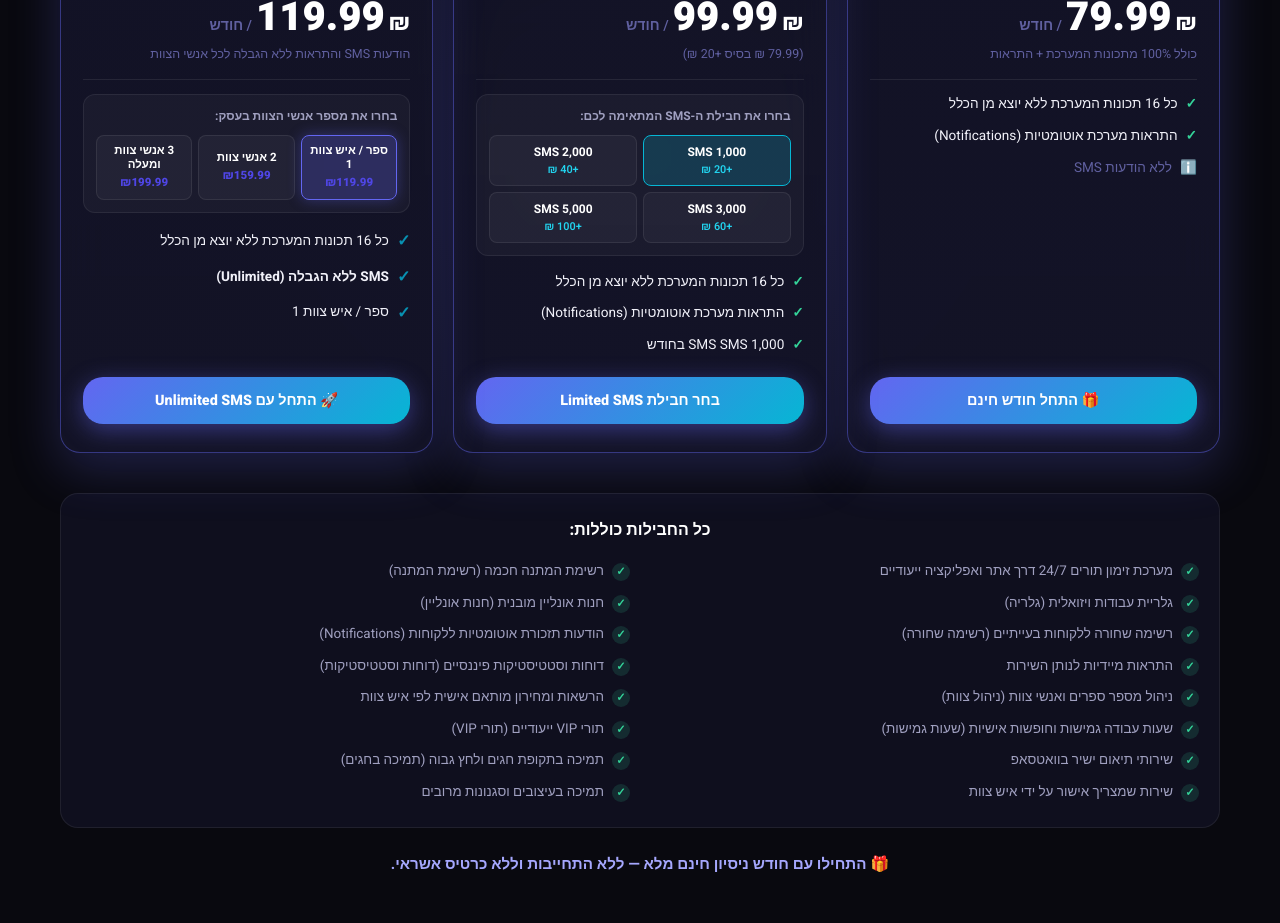
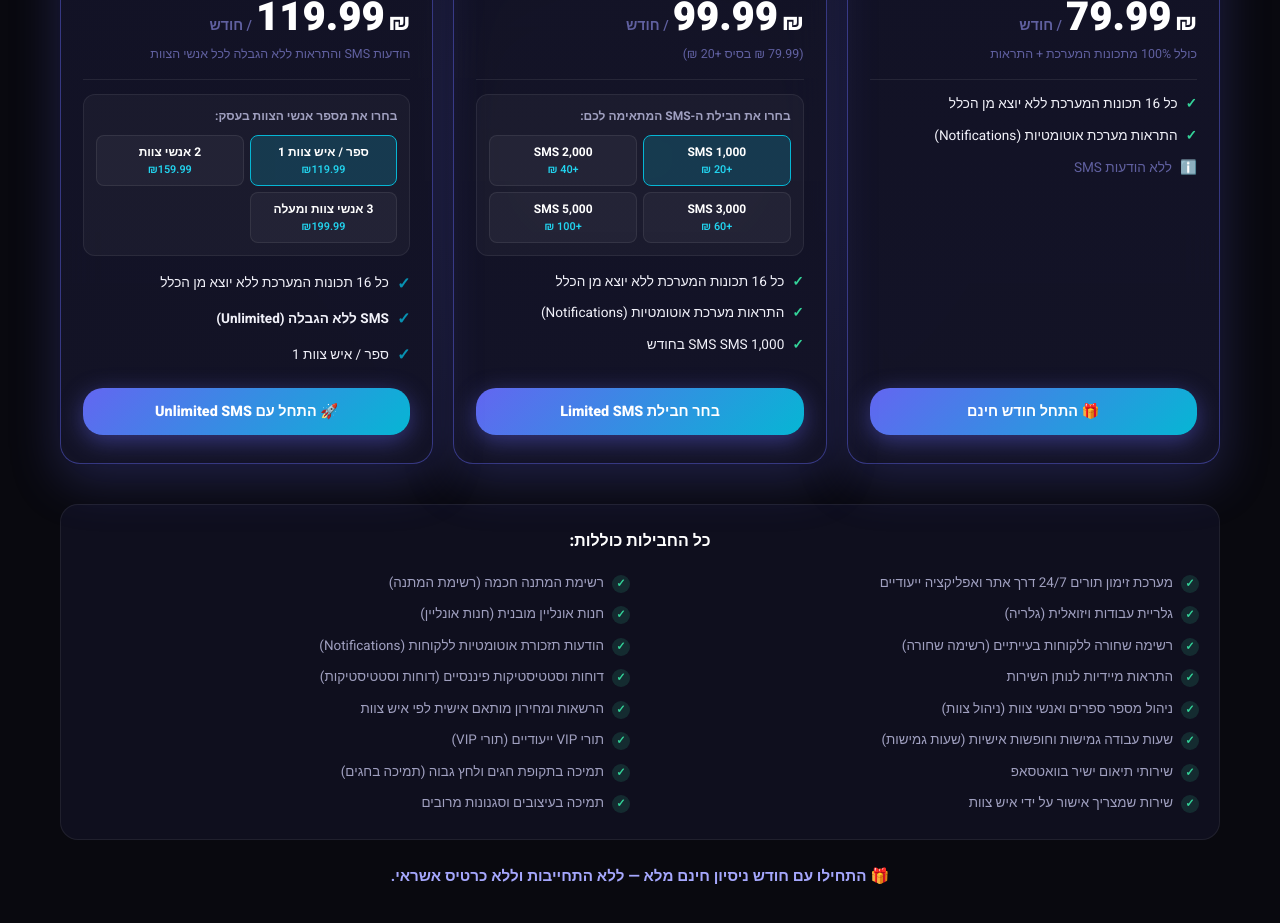
Before and after one commit to obidaNassa/procut_loading_page, a React (Vite) app: page / in a window 1280 px wide. Shown: the part 1860-2783 px from the top of the page. Built offline with nearby package versions, Linux system fonts and the light colour scheme.

Commit message:
Unify interactive bundle buttons across pricing plans

```diff
--- a/src/components/Pricing.jsx
+++ b/src/components/Pricing.jsx
@@ -210,16 +210,16 @@ export default function Pricing() {
               <label className={styles.interactiveLabel}>
                 {t.pricing.plan3StaffToggleLabel}
               </label>
-              <div className={styles.staffBundleOptions}>
+              <div className={styles.bundleOptions}>
                 {staffTiers.map((st, i) => (
                   <button
                     key={i}
                     type="button"
-                    className={`${styles.staffBundleBtn} ${selectedStaffTier === i ? styles.staffBundleBtnActive : ''}`}
+                    className={`${styles.bundleBtn} ${selectedStaffTier === i ? styles.bundleBtnActive : ''}`}
                     onClick={() => setSelectedStaffTier(i)}
                   >
-                    <span className={styles.staffBundleCount}>{st.label}</span>
-                    <span className={styles.staffBundlePrice}>₪{st.price}</span>
+                    <span className={styles.bundleCount}>{st.label}</span>
+                    <span className={styles.bundleExtra}>₪{st.price}</span>
                   </button>
                 ))}
               </div>
```
